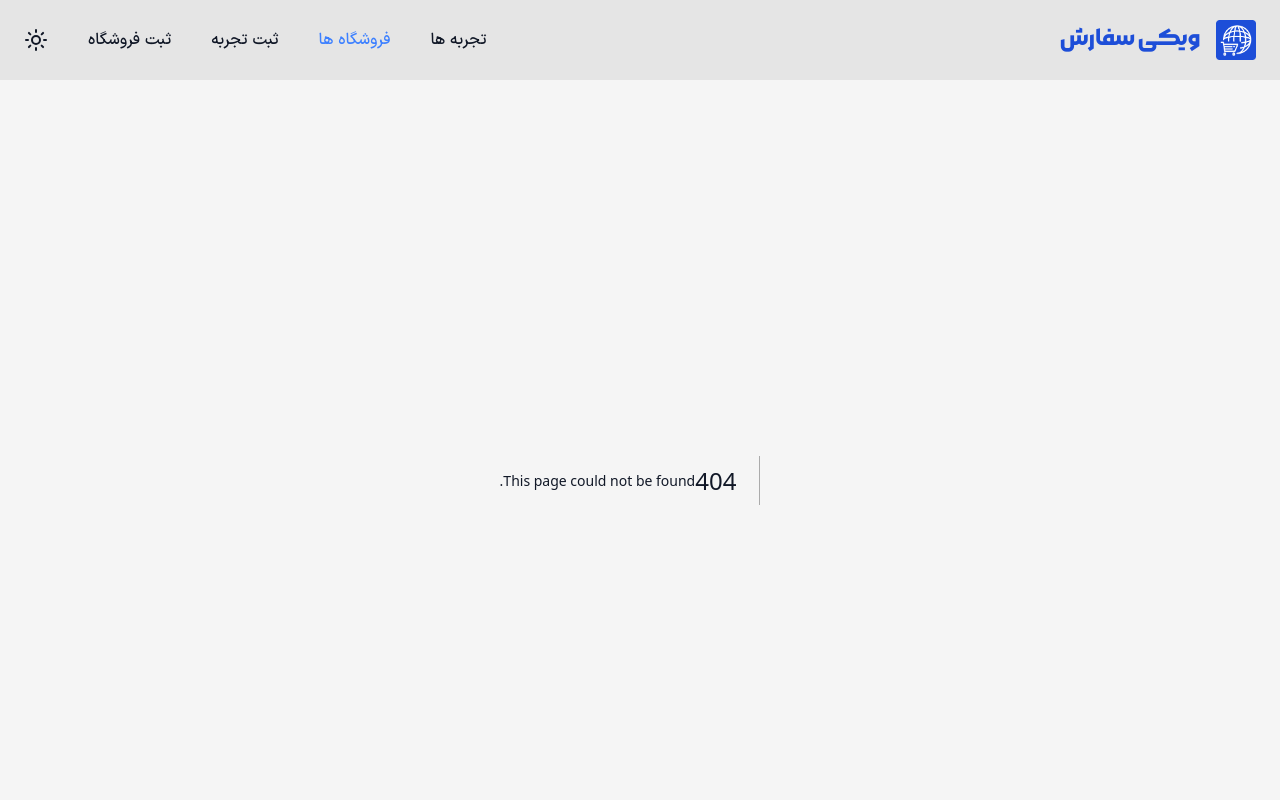
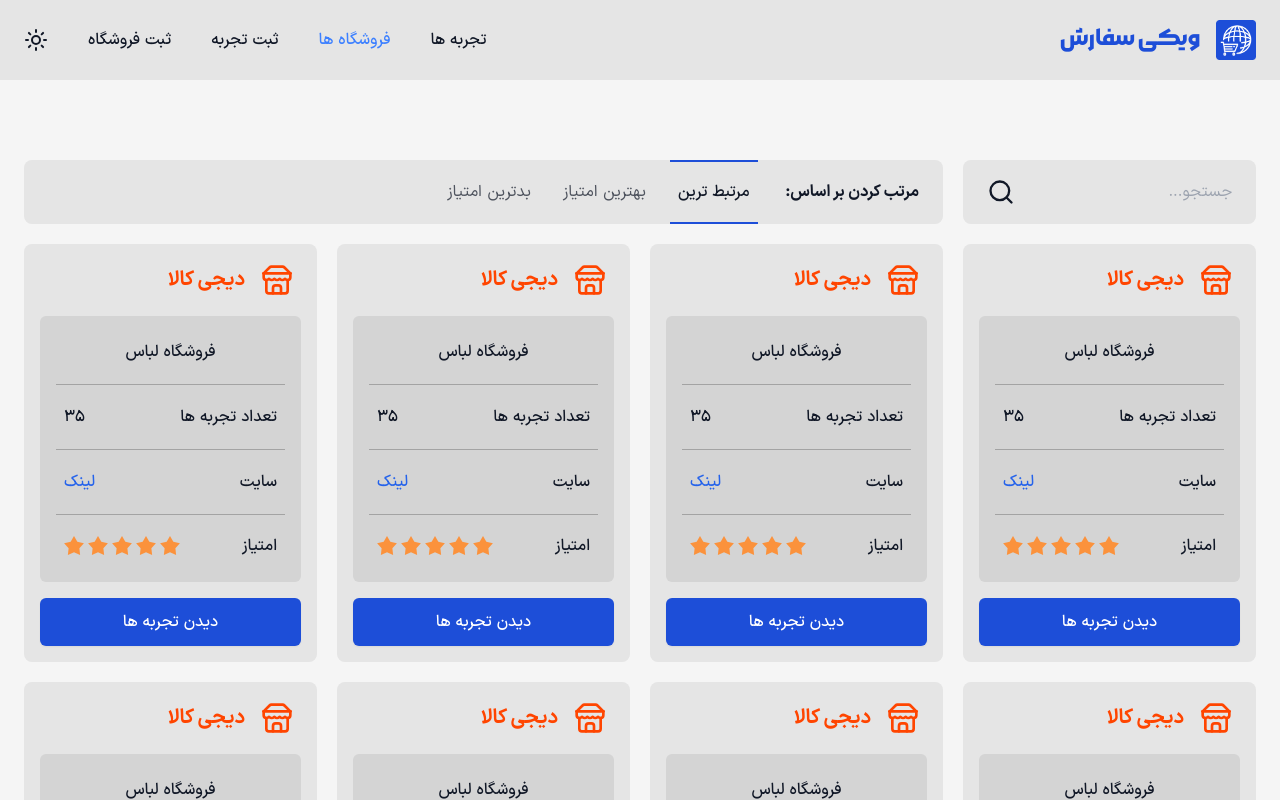
Before and after one commit to MersadHabibi/wiki-sefaresh, a Next.js app: page /stores in a window 1280 px wide. Before the commit this address had no page. Shown: the top 800 px of the page. Built offline with nearby package versions, Linux system fonts and the light colour scheme.

Commit message:
Build: /stores

```diff
--- a/src/app/experiences/page.tsx
+++ b/src/app/experiences/page.tsx
@@ -1,6 +1,6 @@
 import ExperienceCard from "@/components/modules/ExperienceCard";
-import SearchSelectBox from "@/components/modules/SearchSelectBox";
-import SortSelectBox from "@/components/templates/experiences/SortSelectBox";
+import SortSelectBox from "@/components/modules/SortSelectBox";
+import StoreSelectBox from "@/components/templates/experiences/StoreSelectBox";
 import { SearchIcon } from "lucide-react";
 
 export default function ExperiencePage() {
@@ -18,8 +18,10 @@
               <SearchIcon className="size-7" />
             </button>
           </label>
-          <SearchSelectBox />
-          <SortSelectBox />
+          <StoreSelectBox />
+          <SortSelectBox
+            options={["مرتبط ترین", "جدیدترین", "مثبت ترین", "منفی ترین"]}
+          />
         </div>
         <div className="w-full">
           <div className="hidden h-16 w-full items-center rounded-lg bg-neutral-200 px-6 dark:bg-neutral-900 md:flex">
--- /dev/null
+++ b/src/app/stores/page.tsx
@@ -0,0 +1,120 @@
+import SortSelectBox from "@/components/modules/SortSelectBox";
+import { SearchIcon, StoreIcon } from "lucide-react";
+import Link from "next/link";
+
+export default function StoresPage() {
+  return (
+    <main className="h-fit bg-neutral-100 pb-20 pt-10 dark:bg-neutral-950 lg:py-20">
+      <section className="container">
+        <div className="grid grid-cols-1 md:gap-5 lg:grid-cols-3 xl:grid-cols-4 2xl:gap-x-7">
+          <div className="w-full shrink-0">
+            <label className="input flex h-16 w-full items-center gap-2 !border-none bg-neutral-200 px-6 !outline-none dark:bg-neutral-900">
+              <input
+                type="text"
+                className="grow !border-none !outline-none"
+                placeholder="جستجو..."
+              />
+              <button>
+                <SearchIcon className="size-7" />
+              </button>
+            </label>
+          </div>
+          <SortSelectBox
+            options={["مرتبط ترین", "بهترین امتیاز", "بدترین امتیاز"]}
+          />
+          <div className="w-full lg:col-span-2 xl:col-span-3">
+            <div className="hidden h-16 w-full items-center rounded-lg bg-neutral-200 px-6 dark:bg-neutral-900 md:flex">
+              <p className="font-bold">مرتب کردن بر اساس:</p>
+              <div className="flex h-full gap-x-4 pr-7">
+                <button className="active h-full border-primary px-2 opacity-70 hover:opacity-80 [&.active]:border-y-2 [&.active]:font-medium [&.active]:opacity-100">
+                  مرتبط ترین
+                </button>
+                <button className="h-full border-primary px-2 opacity-70 hover:opacity-80 [&.active]:border-y-2 [&.active]:font-medium [&.active]:opacity-100">
+                  بهترین امتیاز
+                </button>
+                <button className="h-full border-primary px-2 opacity-70 hover:opacity-80 [&.active]:border-y-2 [&.active]:font-medium [&.active]:opacity-100">
+                  بدترین امتیاز
+                </button>
+                {/* <button className="h-full border-primary px-2 opacity-70 hover:opacity-80 [&.active]:border-y-2 [&.active]:font-medium [&.active]:opacity-100">
+                  بیشترین تجربه
+                </button>
+                <button className="h-full border-primary px-2 opacity-70 hover:opacity-80 [&.active]:border-y-2 [&.active]:font-medium [&.active]:opacity-100">
+                  کمترین تجربه
+                </button> */}
+              </div>
+            </div>
+          </div>
+        </div>
+        <div className="grid grid-cols-1 grid-rows-1 gap-5 pt-5 sm:grid-cols-2 lg:grid-cols-3 xl:grid-cols-4 2xl:gap-7 2xl:pt-7">
+          {new Array(12).fill(" ").map((_, index) => (
+            <div
+              key={index}
+              className="rounded-lg bg-neutral-200 p-4 dark:bg-neutral-900">
+              <div className="flex items-center gap-x-4 px-2 pb-5 pt-1 text-xl font-bold text-second">
+                <StoreIcon className="size-8" />
+                <h3>دیجی کالا</h3>
+              </div>
+              {/* <div className="mt-4 h-px w-full rounded-full bg-neutral-400 dark:bg-neutral-800"></div> */}
+              <div className="w-full rounded-md bg-neutral-300 px-4 py-6 text-sm font-medium dark:bg-neutral-800 sm:text-base">
+                <div className="flex w-full items-center justify-center px-2 font-medium">
+                  <p>فروشگاه لباس</p>
+                </div>
+                <div className="my-5 !h-px w-full bg-neutral-400 dark:bg-neutral-700"></div>
+                <div className="flex w-full items-center justify-between px-2">
+                  <p>تعداد تجربه ها</p>
+                  <p>۳۵</p>
+                </div>
+                <div className="my-5 !h-[0.5px] w-full bg-neutral-400 dark:bg-neutral-700"></div>
+                <div className="flex w-full items-center justify-between px-2">
+                  <p>سایت</p>
+                  <Link
+                    href={"#"}
+                    className="text-blue-600 hover:underline dark:text-blue-500">
+                    لینک
+                  </Link>
+                </div>
+                <div className="my-5 !h-[0.5px] w-full bg-neutral-400 dark:bg-neutral-700"></div>
+                <div className="flex w-full items-center justify-between px-2">
+                  <p>امتیاز</p>
+                  <div className="-mb-1.5 shrink-0">
+                    <div className="rating gap-x-1" dir="ltr">
+                      <input
+                        type="radio"
+                        name="rating-2"
+                        className="mask mask-star-2 size-5 bg-orange-400 sm:size-5"
+                      />
+                      <input
+                        type="radio"
+                        name="rating-2"
+                        className="mask mask-star-2 size-5 bg-orange-400 sm:size-5"
+                        defaultChecked
+                      />
+                      <input
+                        type="radio"
+                        name="rating-2"
+                        className="mask mask-star-2 size-5 bg-orange-400 sm:size-5"
+                      />
+                      <input
+                        type="radio"
+                        name="rating-2"
+                        className="mask mask-star-2 size-5 bg-orange-400 sm:size-5"
+                      />
+                      <input
+                        type="radio"
+                        name="rating-2"
+                        className="mask mask-star-2 size-5 bg-orange-400 sm:size-5"
+                      />
+                    </div>
+                  </div>
+                </div>
+              </div>
+              <button className="btn btn-primary mt-4 w-full rounded-md border-none bg-primary text-base font-medium text-white dark:bg-primary-dark">
+                دیدن تجربه ها
+              </button>
+            </div>
+          ))}
+        </div>
+      </section>
+    </main>
+  );
+}
--- a/src/components/modules/SearchSelectBox.tsx
+++ b/src/components/modules/SortSelectBox.tsx
@@ -2,26 +2,12 @@
 
 import { cn } from "@/lib/utils";
 import { ChevronDownIcon } from "lucide-react";
-import React, { useEffect, useState } from "react";
+import { useState } from "react";
 
-export default function SearchSelectBox() {
+export default function SortSelectBox({options} : {options : string[]}) {
   const [isOpen, setIsOpen] = useState(false);
-  const [selectedOption, setSelectedOption] =
-    useState<string>("انتخاب فروشگاه");
+  const [selectedOption, setSelectedOption] = useState<string>("مرتب بر اساس");
   const [searchTerm, setSearchTerm] = useState<string>("");
-
-  const options: string[] = [
-    "دیجی کالا",
-    "الانزا",
-    "اتما",
-    "بانی مد",
-    "تیمچه",
-    "مقداد آی تی",
-    "زیمانو",
-    "تیمچه",
-    "مقداد آی تی",
-    "زیمانو",
-  ];
 
   const filteredOptions = options.filter((option) =>
     option.toLowerCase().includes(searchTerm.toLowerCase()),
@@ -33,7 +19,7 @@
   };
 
   return (
-    <div className="relative pt-5 2xl:pt-7">
+    <div className="relative pt-5 md:hidden 2xl:pt-7">
       <div
         className={cn(
           "flex h-16 items-center justify-between rounded-lg bg-neutral-200 px-6 font-medium dark:bg-neutral-900 xl:w-96",
@@ -48,14 +34,7 @@
       {isOpen && (
         <>
           <div className="absolute left-0 right-0 top-full z-20 mt-2 w-full overflow-hidden rounded-lg bg-neutral-300 font-medium shadow-md shadow-black/10 dark:bg-neutral-800">
-            <input
-              className="h-12 w-full !border-b border-b-neutral-400 bg-transparent px-4 outline-none"
-              type="text"
-              placeholder="جستجو..."
-              value={searchTerm}
-              onChange={(e) => setSearchTerm(e.target.value)}
-            />
-            <div className="flex max-h-40 flex-col items-start justify-start space-y-2 overflow-y-auto p-4">
+            <div className="flex max-h-40 flex-col items-start justify-start space-y-3 overflow-y-auto p-4">
               {filteredOptions.map((option) => (
                 <button
                   className="block w-full text-start hover:text-primary dark:hover:text-primary-dark"
--- a/src/components/templates/experiences/SortSelectBox.tsx
+++ b/src/components/templates/experiences/StoreSelectBox.tsx
@@ -2,18 +2,25 @@
 
 import { cn } from "@/lib/utils";
 import { ChevronDownIcon } from "lucide-react";
-import React, { useEffect, useState } from "react";
+import { useState } from "react";
 
-export default function SearchSelectBox() {
+export default function StoreSelectBox() {
   const [isOpen, setIsOpen] = useState(false);
-  const [selectedOption, setSelectedOption] = useState<string>("مرتب بر اساس");
+  const [selectedOption, setSelectedOption] =
+    useState<string>("انتخاب فروشگاه");
   const [searchTerm, setSearchTerm] = useState<string>("");
 
   const options: string[] = [
-    "مرتبط ترین",
-    "جدیدترین",
-    "مثبت ترین",
-    "منفی ترین",
+    "دیجی کالا",
+    "الانزا",
+    "اتما",
+    "بانی مد",
+    "تیمچه",
+    "مقداد آی تی",
+    "زیمانو",
+    "تیمچه",
+    "مقداد آی تی",
+    "زیمانو",
   ];
 
   const filteredOptions = options.filter((option) =>
@@ -26,7 +33,7 @@
   };
 
   return (
-    <div className="relative pt-5 md:hidden 2xl:pt-7">
+    <div className="relative pt-5 2xl:pt-7">
       <div
         className={cn(
           "flex h-16 items-center justify-between rounded-lg bg-neutral-200 px-6 font-medium dark:bg-neutral-900 xl:w-96",
@@ -41,7 +48,14 @@
       {isOpen && (
         <>
           <div className="absolute left-0 right-0 top-full z-20 mt-2 w-full overflow-hidden rounded-lg bg-neutral-300 font-medium shadow-md shadow-black/10 dark:bg-neutral-800">
-            <div className="flex max-h-40 flex-col items-start justify-start space-y-3 overflow-y-auto p-4">
+            <input
+              className="h-12 w-full !border-b border-b-neutral-400 bg-transparent px-4 outline-none"
+              type="text"
+              placeholder="جستجو..."
+              value={searchTerm}
+              onChange={(e) => setSearchTerm(e.target.value)}
+            />
+            <div className="flex max-h-40 flex-col items-start justify-start space-y-2 overflow-y-auto p-4">
               {filteredOptions.map((option) => (
                 <button
                   className="block w-full text-start hover:text-primary dark:hover:text-primary-dark"
```
